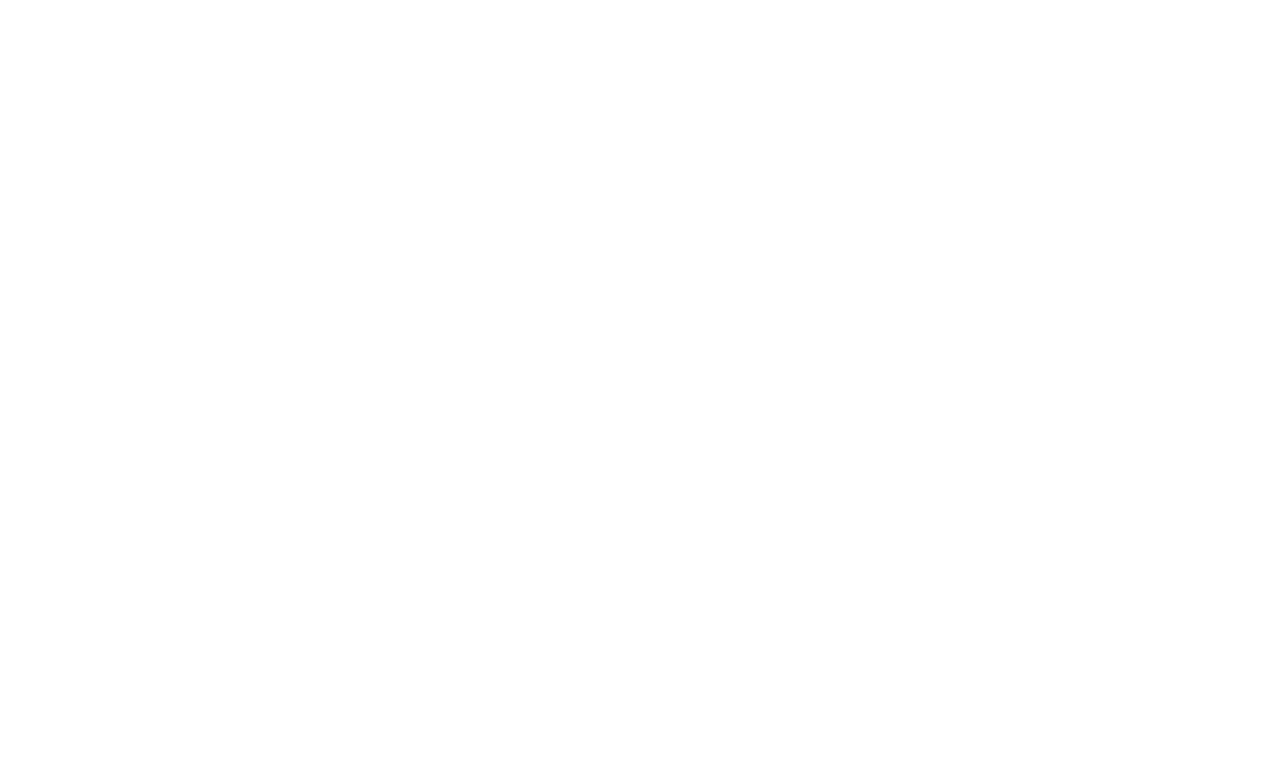
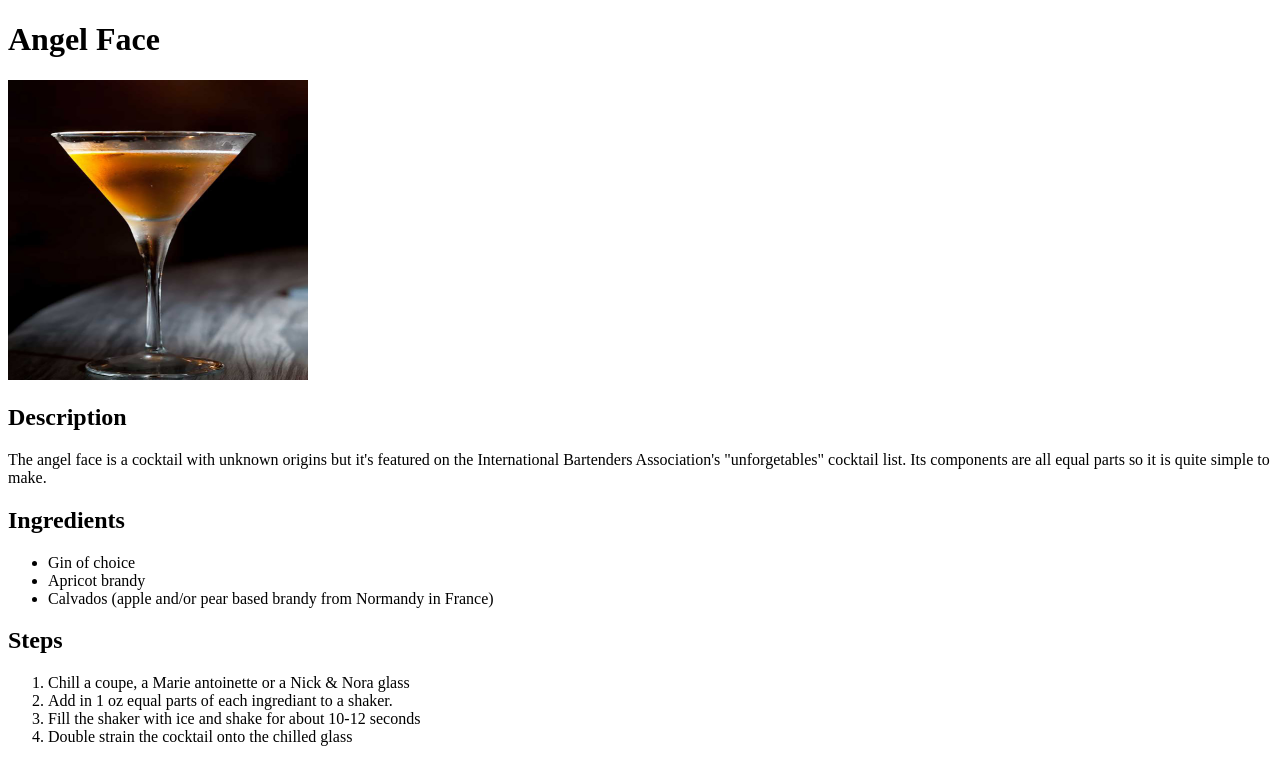
Before and after one commit to bryan-315/odin-recipes, a plain HTML site: page recipes/Angel-Face.html in a window 1280 px wide. Drawn offline with Linux system fonts and the light colour scheme.

Commit message:
Complete recipe 2 and Fix link to angel face on index

```diff
--- a/recipes/Angel-Face.html
+++ b/recipes/Angel-Face.html
@@ -0,0 +1,34 @@
+<!DOCTYPE html>
+<html lang="en">
+<head>
+    <meta charset="UTF-8">
+    <meta name="viewport" content="width=device-width, initial-scale=1.0">
+    <title>Angel Face</title>
+</head>
+<body>
+    <h1>Angel Face</h1>
+        <img src="../images/Angel-Face_02-1.jpg" alt="Picture of Angel face cocktail" width="300" height="300">
+
+
+    </h1>
+    <h2>Description</h2>
+    <p>The angel face is a cocktail with unknown origins but it's featured on the International Bartenders
+    Association's "unforgetables" cocktail list. Its components are all equal parts so it is quite
+    simple to make.
+    </p>
+    <h2>Ingredients</h2>
+    <ul>
+        <li>Gin of choice</li>
+        <li>Apricot brandy</li>
+        <li>Calvados (apple and/or pear based brandy from Normandy in France)</li>
+    </ul>
+    <h2>Steps</h2>
+    <ol>
+        <li>Chill a coupe, a Marie antoinette or a Nick & Nora glass</li>
+        <li>Add in 1 oz equal parts of each ingrediant to a shaker.</li>
+        <li>Fill the shaker with ice and shake for about 10-12 seconds</li>
+        <li>Double strain the cocktail onto the chilled glass</li>
+
+    </ol>
+</body>
+</html>
```
Also changed, not shown: index.html (+2 -2 lines), recipes/Old-Fashioned.html (+1 -1 lines), images/Angel-Face_02-1.jpg (added).
